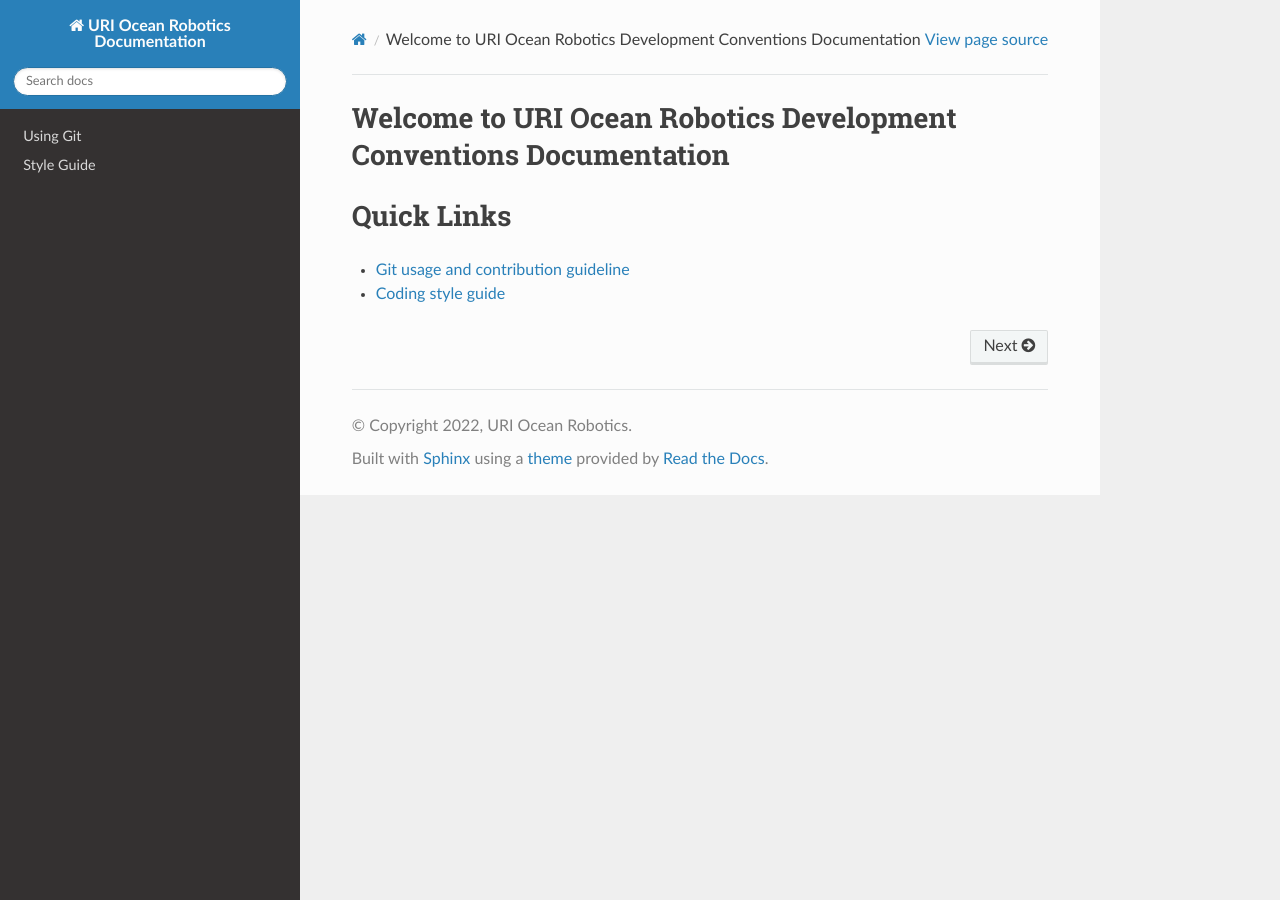
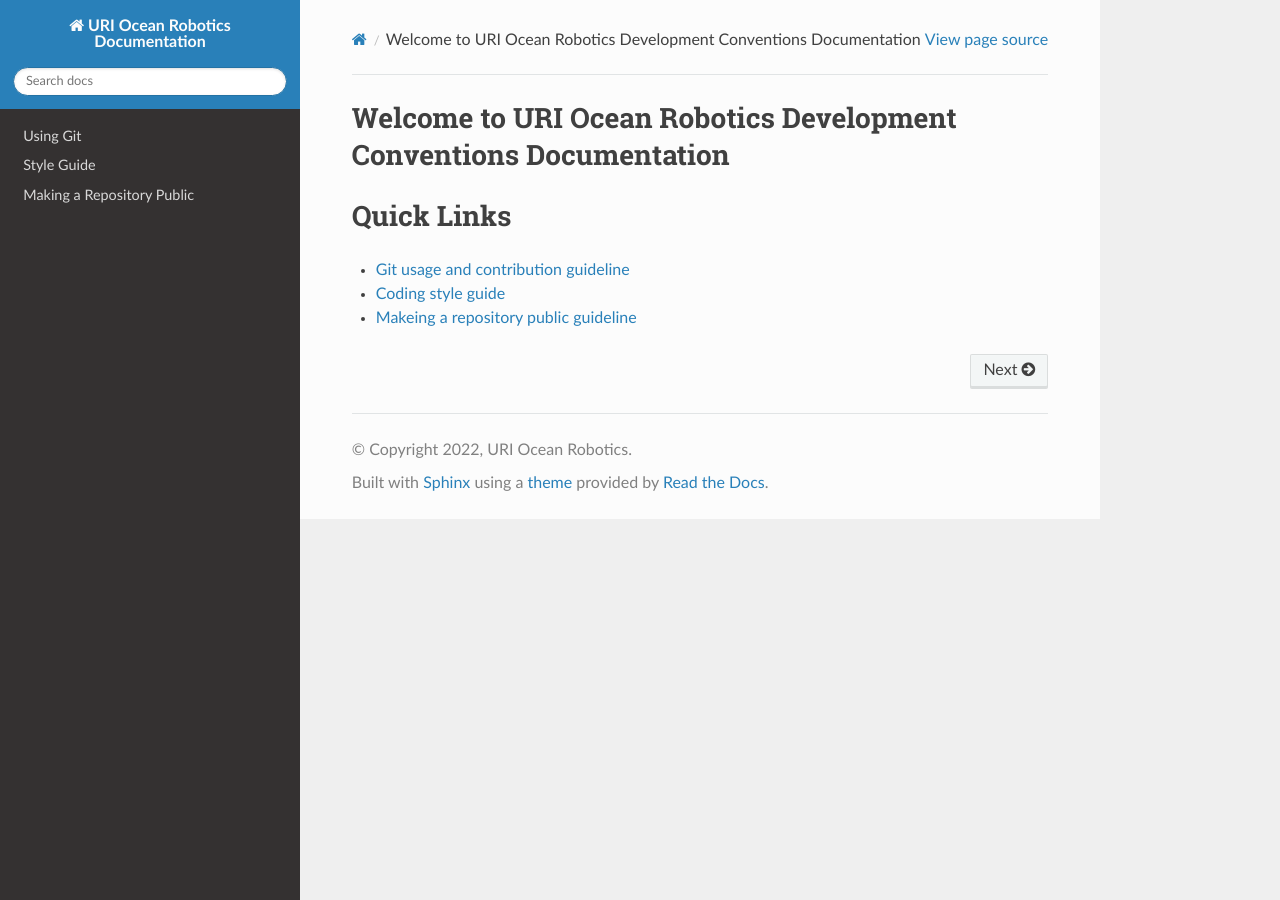
Before and after one commit to uri-ocean-robotics/development-conventions, a Sphinx documentation site: the page built from docs/index.rst, in a window 1280 px wide. Built offline with Sphinx 7.4.7 and the Read the Docs theme 2.0.0, drawn with Linux system fonts in a browser that asks for light colours; formulas are drawn with MathJax 3.

Commit message:
docs: add template for publication guidelines

```diff
--- a/docs/index.rst
+++ b/docs/index.rst
@@ -12,12 +12,14 @@ Quick Links
 
 - :any:`Git usage and contribution guideline <contributing>`
 - :any:`Coding style guide <style_guide>`
+- :any:`Makeing a repository public guideline<repository_publication_guidelines>`
 
 .. toctree::
    :hidden:
 
    contributing
    style_guide
+   repository_publication_guidelines
 
 
 .. Indices and tables
--- /dev/null
+++ b/docs/repository_publication_guidelines.md
@@ -0,0 +1,3 @@
+# Making a Repository Public
+
+## Requirements
```
